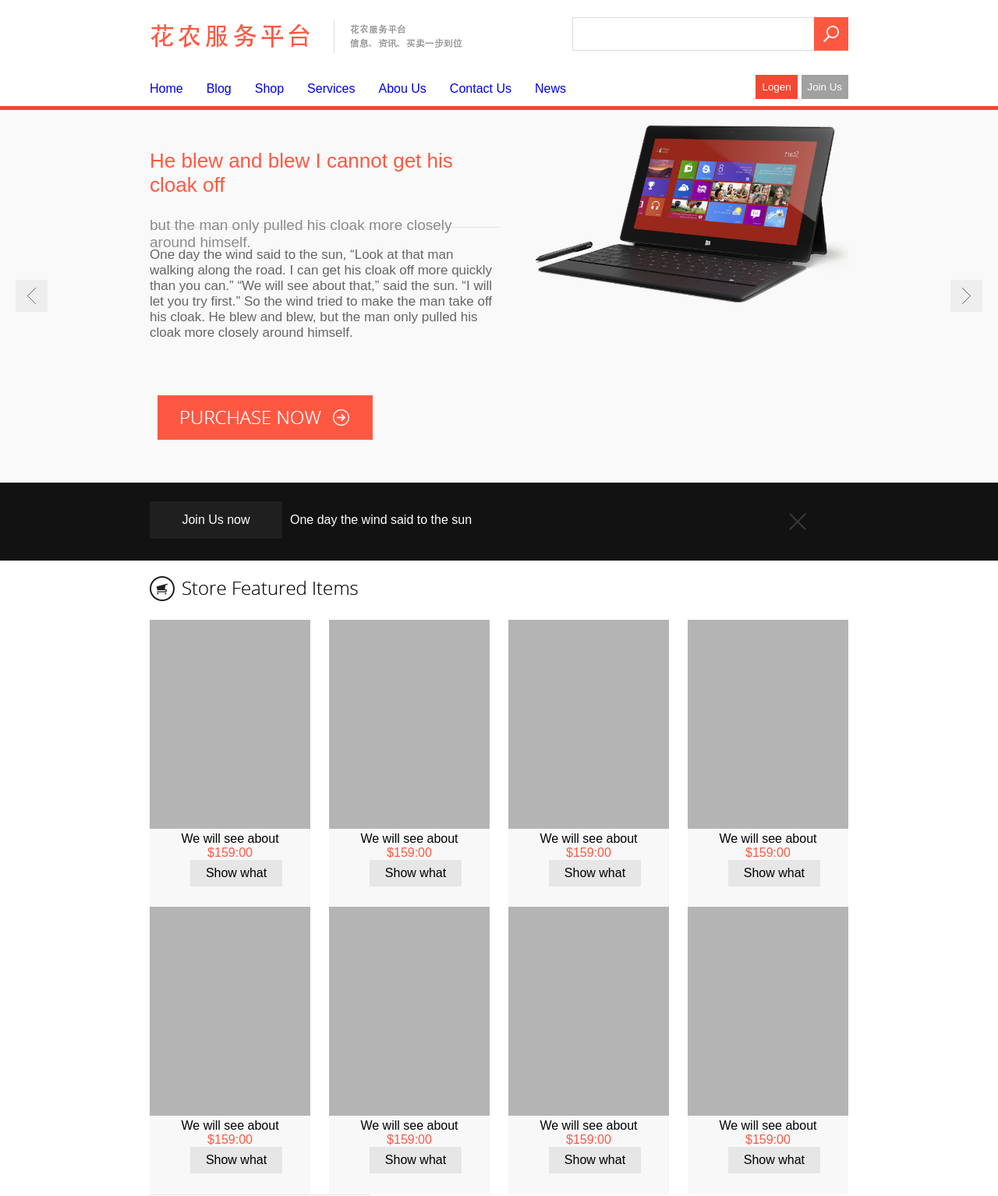
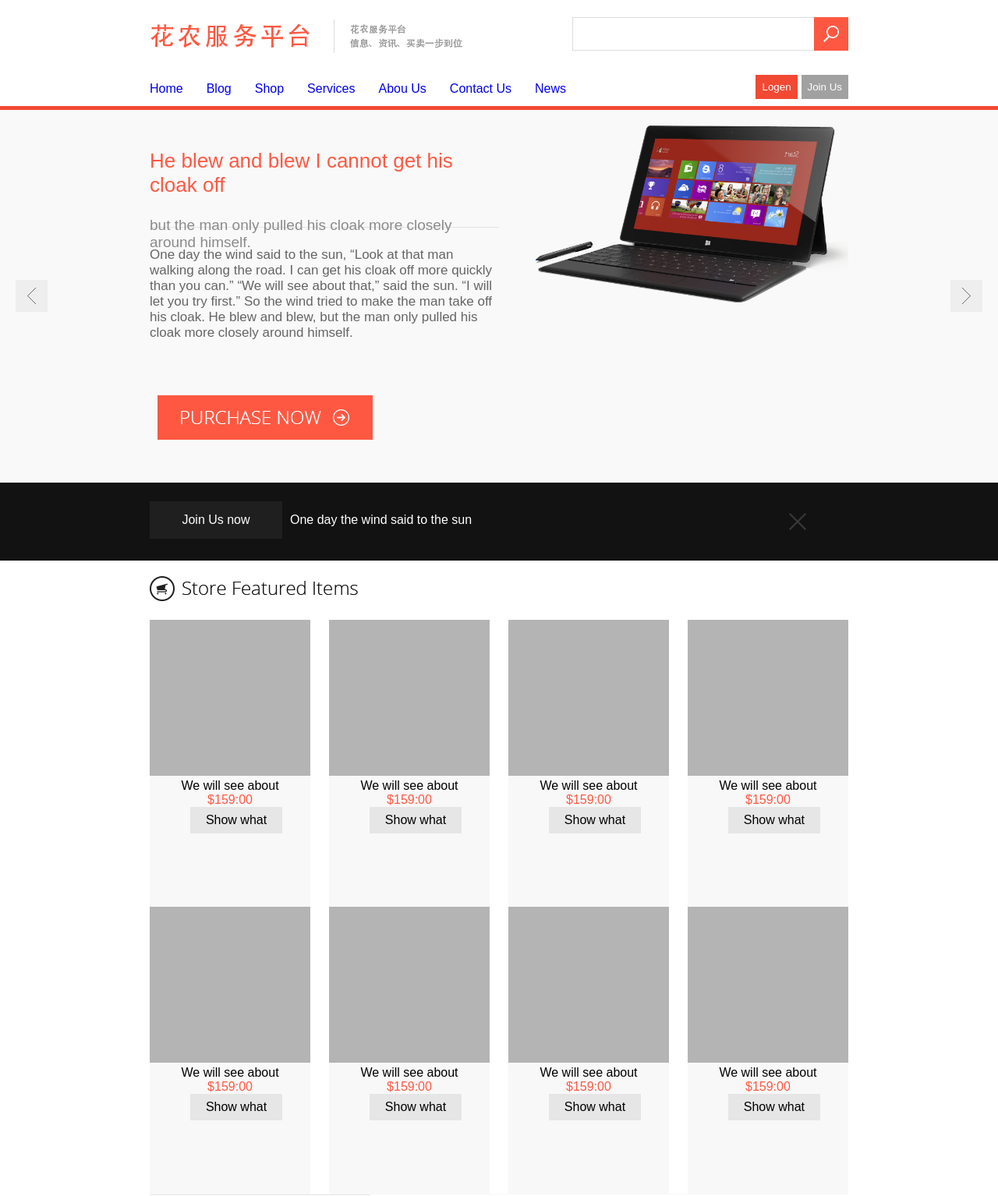
Before and after one commit to whathappentome/shoppingMall, a plain HTML site: page try_five.html in a window 1280 px wide. Shown: the top 1534 px of the page at 78% size. Drawn offline with Linux system fonts and the light colour scheme.

Commit message:
最终提交

```diff
--- a/css/two.css
+++ b/css/two.css
@@ -156,7 +156,7 @@
 }
 .monytu{
 	width: 100%;
-	height: 268px;
+	height: 200px;
 }
 .moneyp{
 	color: #ff5842;
```
